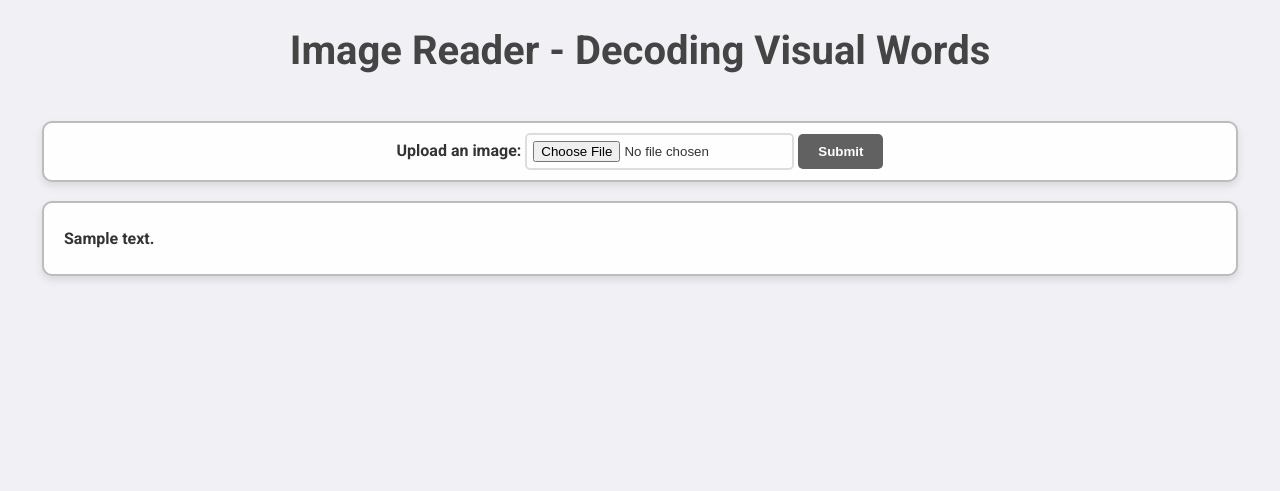
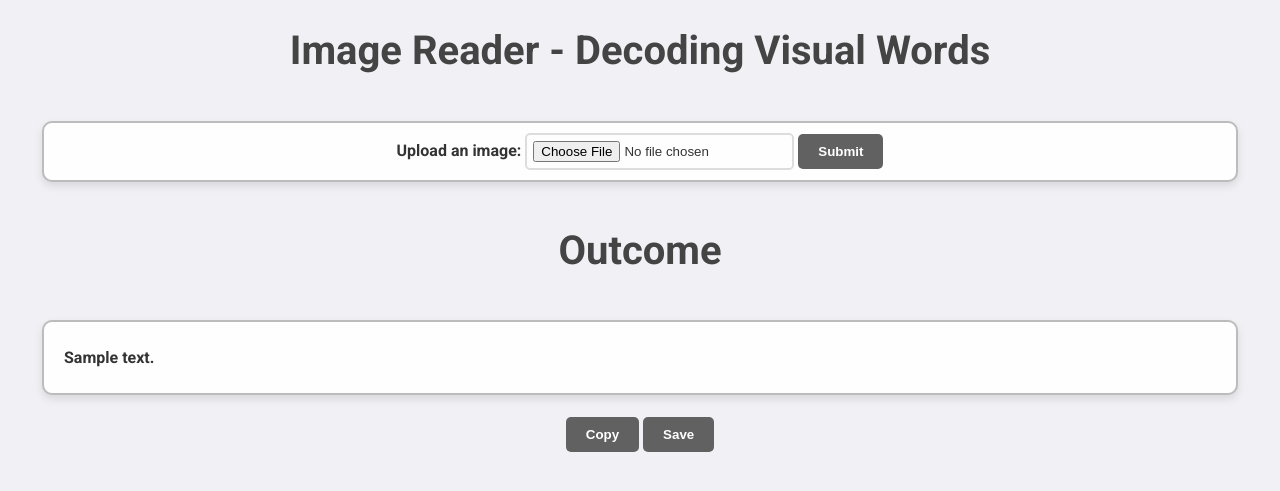
Before and after one commit to NhanPhamThanh-IT/Image-To-Text-Tool, a Flask app: template templates/home.html in a window 1280 px wide. Shown: the top 491 px of the page. Run offline with Flask 3, Linux system fonts and the light colour scheme; the template is opened without the code that fills it: most values are stand-ins (such as "Sample title", 1, 10 or a date in 2020).

Commit message:
Update to add the change of method copy to clipboard and add 2 instance likes copy box and save box

```diff
--- a/templates/home.html
+++ b/templates/home.html
@@ -10,7 +10,7 @@
 </head>
 <body class="body">
     <h1>Image Reader - Decoding Visual Words</h1>
-    <div class="image-container"></div>
+    <div class="image-container">
         <img id="preview" alt="Image Preview">
     </div>
     <div class="box">
@@ -22,14 +22,26 @@
     </div>
     <br>
     {% if warning %}
-        <div class="box" style="padding-top: 10px; padding-bottom: 10px;" id="notification-box">
+        <h1>Warning</h1>
+        <br>
+        <div class="warning-box" style="padding-top: 10px; padding-bottom: 10px;" id="notification-box">
             <p>{{ warning }}</p>
         </div>
     {% endif %}
     {% if content %}
+        <h1>Outcome</h1>
+        <br>
         <div class="box" style="padding-top: 10px; padding-bottom: 10px;" id="result-box">
-            <p>{{ content }}</p>
+            <p id="content">{{ content }}</p>
         </div>
+        <br>
+        <table style="border: none;">
+            <tr>
+                <td><button onclick="copyContent()" style="justify-content: right;">Copy</button></td>
+                <td><button style="justify-content: right;">Save</button></td>
+            </tr>
+        </table>
+        <div id="copy-notification" style="display:none; color: green;">Content has been copied to the clipboard!</div>
     {% endif %}
     <!-- Liên kết file JavaScript -->
     <script src="{{ url_for('static', filename='scripts.js') }}"></script>
```
